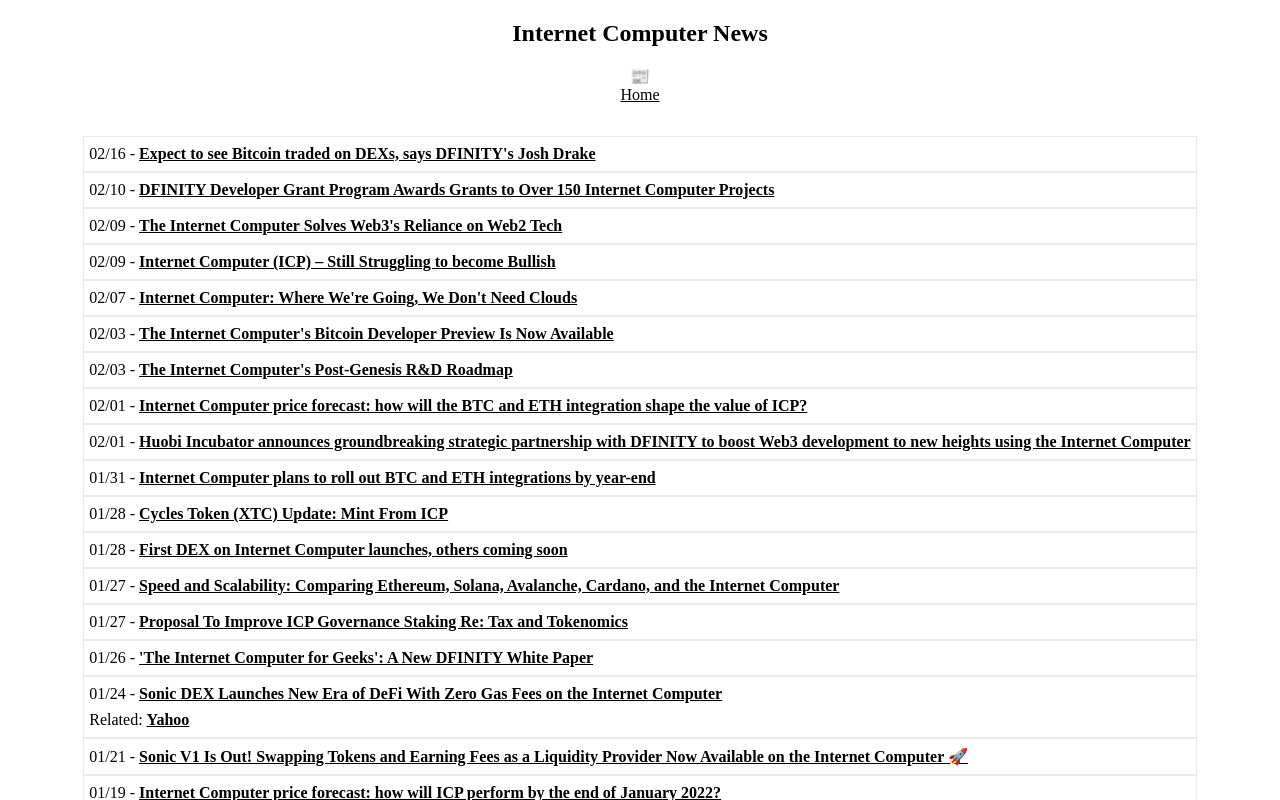
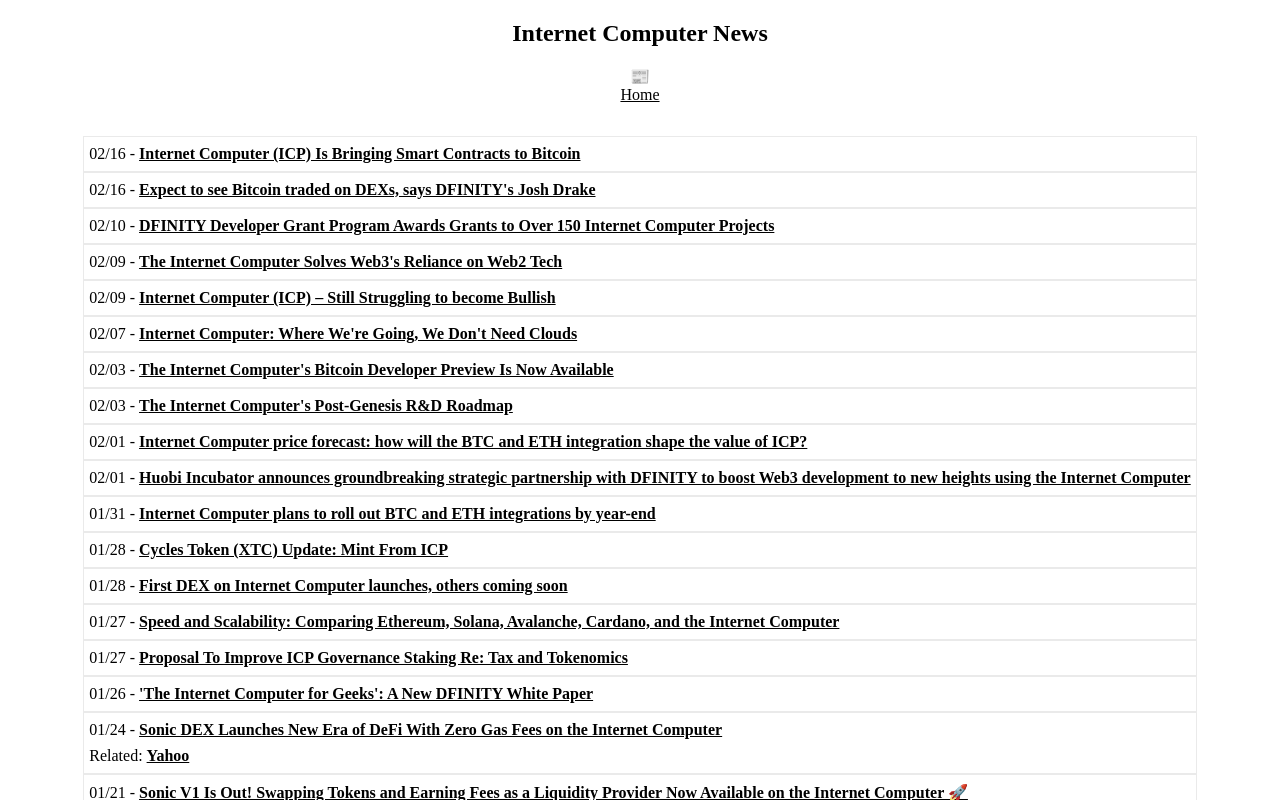
Before and after one commit to rjlucasm/ictoday, a Next.js app: page /news/2022 in a window 1280 px wide. Shown: the top 800 px of the page. Built offline with nearby package versions, Linux system fonts and the light colour scheme.

Commit message:
Dfinity Pill

```diff
--- a/components/sites.js
+++ b/components/sites.js
@@ -79,6 +79,7 @@ const Sites = () => (
       <div className="card">
          <h4>Podcasts</h4>
          <p><a href="https://ic3o3-qiaaa-aaaae-qaaia-cai.raw.ic0.app/" target="_blank" rel="noopener noreferrer">Demergence</a></p>
+         <p><a href="https://twitter.com/dfinitypill" target="_blank" rel="noopener noreferrer">DFINITY Pill</a></p>
          <p><a href="https://ovwc5-5yaaa-aaaae-qaa5a-cai.ic0.app/" target="_blank" rel="noopener noreferrer">Podcrypt</a></p>
          <p><a href="https://www.icp.report/videos" target="_blank" rel="noopener noreferrer">The IC Report</a></p>
          <p><a href="https://www.buzzsprout.com/1790339" target="_blank" rel="noopener noreferrer">The IC Weekly</a></p>
--- a/pages/news/2022.js
+++ b/pages/news/2022.js
@@ -17,6 +17,9 @@ export default function News22() {
             <Link href="/"><a style={{ color: 'inherit' }}>Home</a></Link>
 
             <div className="pagesgrid">
+            <div className="pagescard">02/16 -&nbsp;
+                <a href="https://www.cryptovantage.com/news/internet-computer-icp-is-bringing-smart-contracts-to-bitcoin/" target="_blank" rel="noopener noreferrer">Internet Computer (ICP) Is Bringing Smart Contracts to Bitcoin</a>
+            </div>
             <div className="pagescard">02/16 -&nbsp;
                 <a href="https://coinrivet.com/expect-to-see-bitcoin-traded-on-dexs-says-dfinitys-josh-drake/" target="_blank" rel="noopener noreferrer">Expect to see Bitcoin traded on DEXs, says DFINITY&apos;s Josh Drake</a>
             </div>
```
